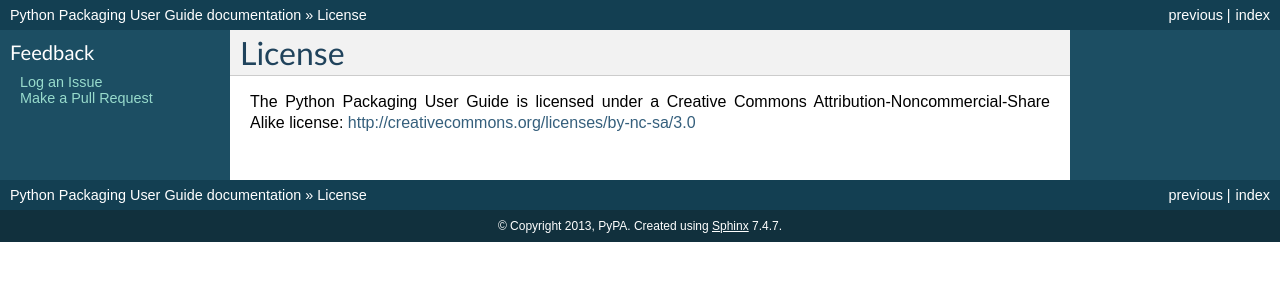
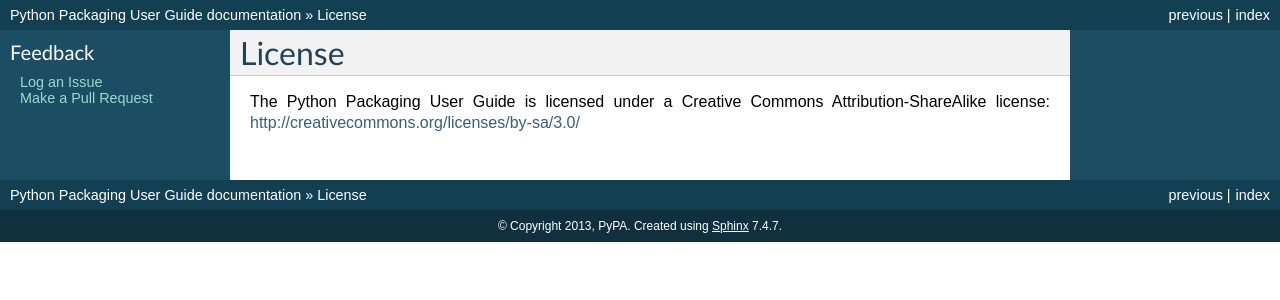
Before and after one commit to pypa/packaging.python.org, a Sphinx documentation site: the page built from source/license.txt, in a window 1280 px wide. Shown: the top 300 px of the page. Built offline with Sphinx 7.4.7, drawn with Linux system fonts in a browser that asks for light colours.

Commit message:
move from by-nc-sa to by-sa

```diff
--- a/source/license.txt
+++ b/source/license.txt
@@ -3,5 +3,5 @@
 =======
 
 The Python Packaging User Guide is licensed under a Creative Commons
-Attribution-Noncommercial-Share Alike license:
-http://creativecommons.org/licenses/by-nc-sa/3.0
+Attribution-ShareAlike license:
+http://creativecommons.org/licenses/by-sa/3.0/
```
